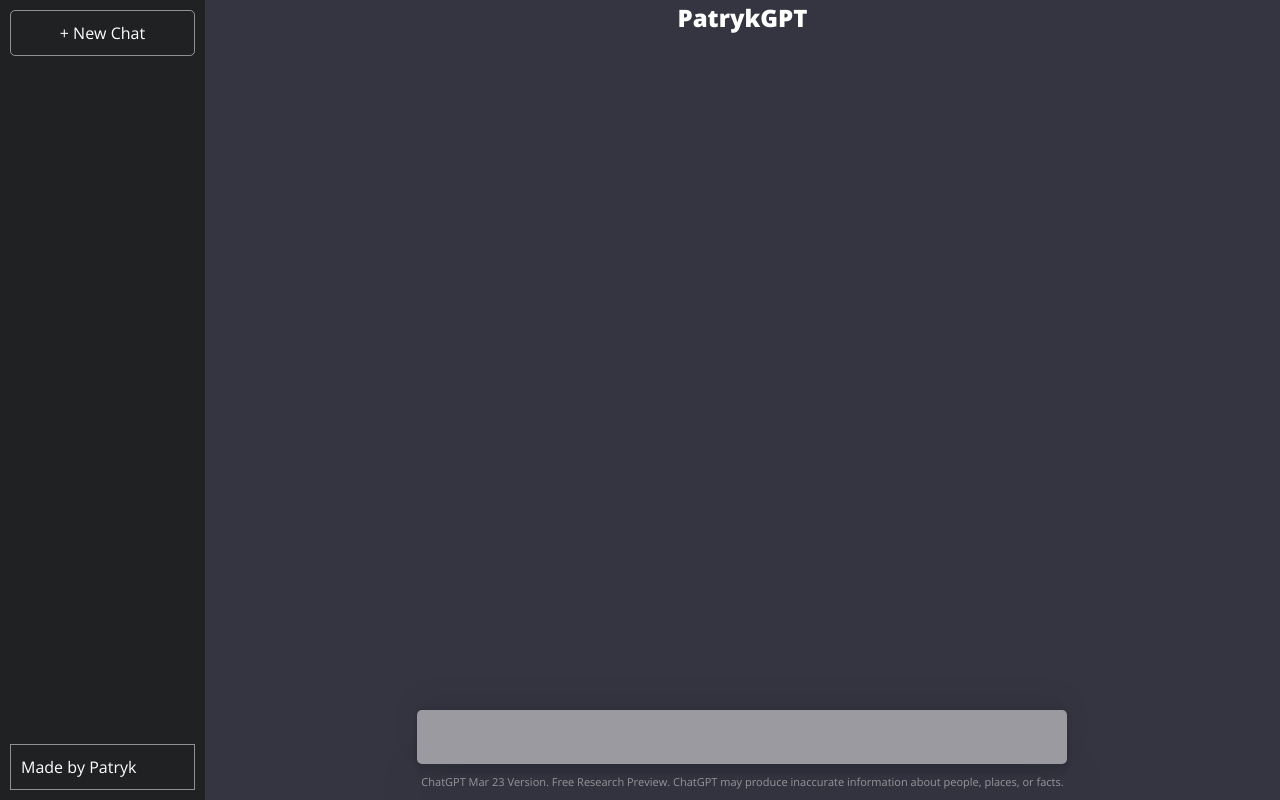
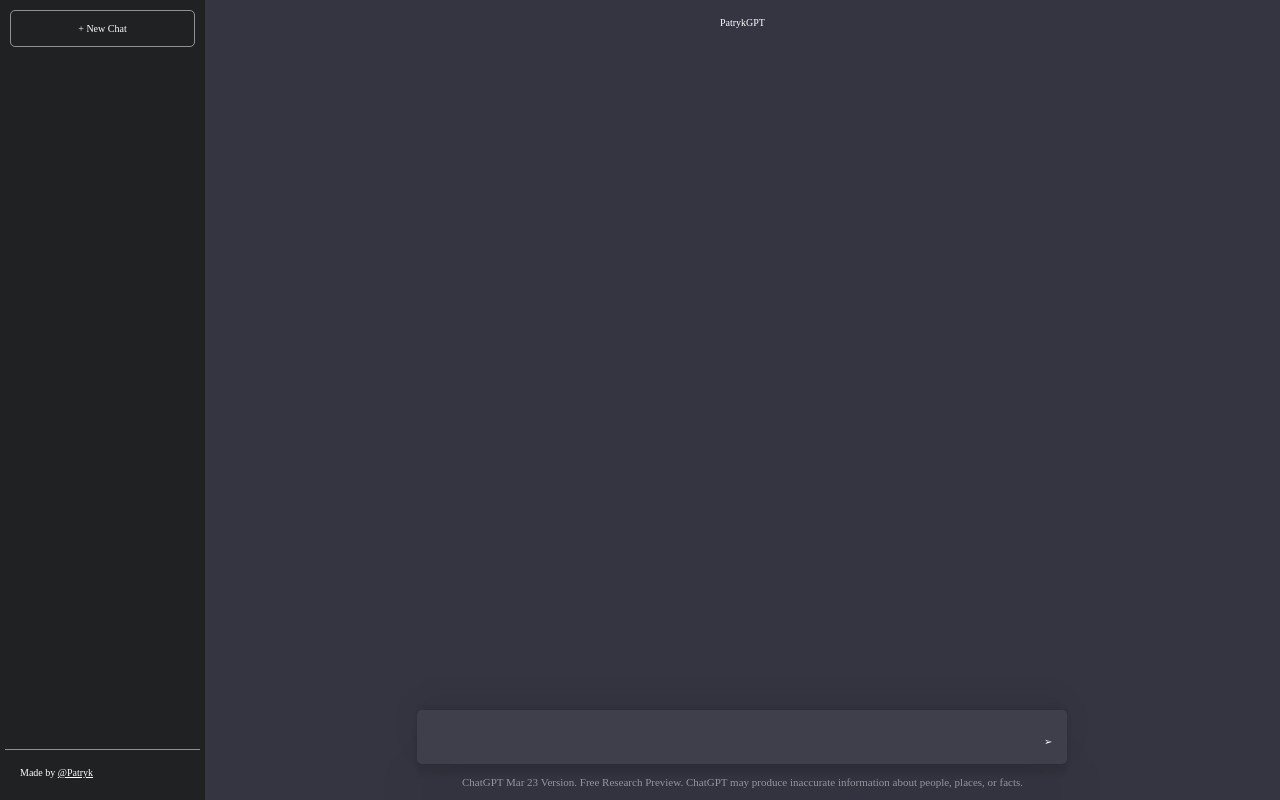
Before and after one commit to dedku/Chat-gpt-clone, a React (Vite) app: page / in a window 1280 px wide. Built offline with nearby package versions, Linux system fonts and the light colour scheme.

Commit message:
fix: html && css small fix
HTML add link to git profile, add arrow

CSS reset fix (add font size and change to rem), add sidebar buttone pointer, add main h1 padding

```diff
--- a/src/App.tsx
+++ b/src/App.tsx
@@ -6,7 +6,7 @@
         <button>+ New Chat</button>
         <ul className="history"></ul>
         <nav>
-          <p>Made by Patryk</p>
+          <p>Made by <a href="https://github.com/dedku" target="_blank" rel="noopener noreferrer">@Patryk</a></p>
         </nav>
       </section>
       <section className="main">
@@ -17,7 +17,7 @@
         <div className="bottom-section">
           <div className="input-container">
             <input type="text" />
-            <div id="submit"></div>
+            <div id="submit">➢</div>
           </div>
           <p className="info">
           ChatGPT Mar 23 Version. Free Research Preview. ChatGPT may produce inaccurate information about people, places, or facts.
--- a/src/index.css
+++ b/src/index.css
@@ -3,6 +3,7 @@
 * {
     color: #fff;
     font-family: 'Open Sans', sans-serif;
+    font: inherit;
 }
 
 /* CSS RESET */
@@ -31,6 +32,10 @@
 ul[role='list'],
 ol[role='list'] {
     list-style: none;
+}
+
+html {
+    font-size: 10px;
 }
 
 /* Set core root defaults */
@@ -83,31 +88,32 @@
 
 /* classes && utilities*/
 button {
-    border: solid .5px rgba(255, 255, 255, .5);
+    border: solid .05rem rgba(255, 255, 255, .5);
     background-color: transparent;
-    border-radius: 5px;
-    padding: 10px;
-    margin: 10px;
+    border-radius: .5rem;
+    padding: 1rem;
+    margin: 1rem;
 }
 
 nav {
-    border: solid .5px rgba(255, 255, 255, .5);
-    padding: 10px;
-    margin: 10px;
+    border-top: solid .05rem rgba(255, 255, 255, .5);
+    padding: 1.5rem;
+    margin: .5rem;
 }
 
 input {
     width: 100%;
     border: none;
-    font-size: 20px;
-    background-color: rgba(255, 255, 255, .5);
-    padding: 12px 15px;
-    border-radius: 5px;
-    box-shadow: rgba(0, 0, 0, .05) 0 54px 55px,
-        rgba(0, 0, 0, .05) 0 -12px 30px,
-        rgba(0, 0, 0, .05) 0 4px 6px,
-        rgba(0, 0, 0, .05) 0 12px 3px,
-        rgba(0, 0, 0, .05) 0 -3px 5px;
+    font-size: 2rem;
+    background-color: rgba(255, 255, 255, .05);
+    padding: 1.2rem 1.5rem;
+    padding-right: 4.5rem;
+    border-radius: .5rem;
+    box-shadow: rgba(0, 0, 0, .05) 0 5.4rem 5.5rem,
+        rgba(0, 0, 0, .05) 0 -1.2rem 3rem,
+        rgba(0, 0, 0, .05) 0 .4rem .6rem,
+        rgba(0, 0, 0, .05) 0 1.2rem .3rem,
+        rgba(0, 0, 0, .05) 0 -.3rem .5rem;
 }
 
 input:focus {
@@ -115,8 +121,9 @@
 }
 
 #submit {
+    padding-right: 1.5rem;
     position: absolute;
-    bottom: 15px;
+    bottom: 1.5rem;
     right: 0;
     cursor: pointer;
 }
@@ -130,21 +137,25 @@
 .sidebar {
     background-color: #202123;
     height: 100vh;
-    width: 244px;
+    width: 24.4rem;
     display: flex;
     flex-direction: column;
     justify-content: space-between;
 }
 
+.sidebar button {
+    cursor: pointer;
+}
+
 .history {
-    padding: 10px;
-    margin: 10px;
+    padding: 1rem;
+    margin: 1rem;
     height: 100%;
 }
 
 .history li {
     list-style-type: none;
-    padding: 15px 0;
+    padding: 1.5rem 0;
     cursor: pointer;
 }
 
@@ -158,10 +169,14 @@
     text-align: center;
 }
 
+.main h1 {
+    padding-top: 1.5rem;
+}
+
 .info {
     color: rgba(255, 255, 255, .5);
-    font-size: 11px;
-    padding: 10px;
+    font-size: 1.1rem;
+    padding: 1rem;
 }
 
 .bottom-section {
@@ -175,5 +190,5 @@
 .input-container {
     position: relative;
     width: 100%;
-    max-width: 650px;
+    max-width: 65rem;
 }
```
